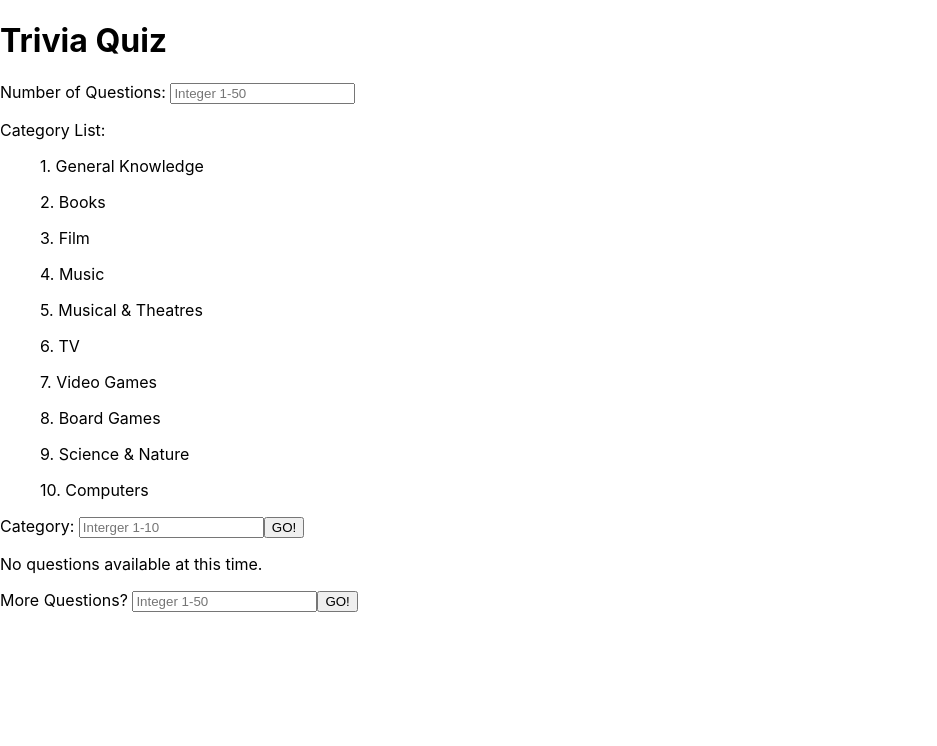
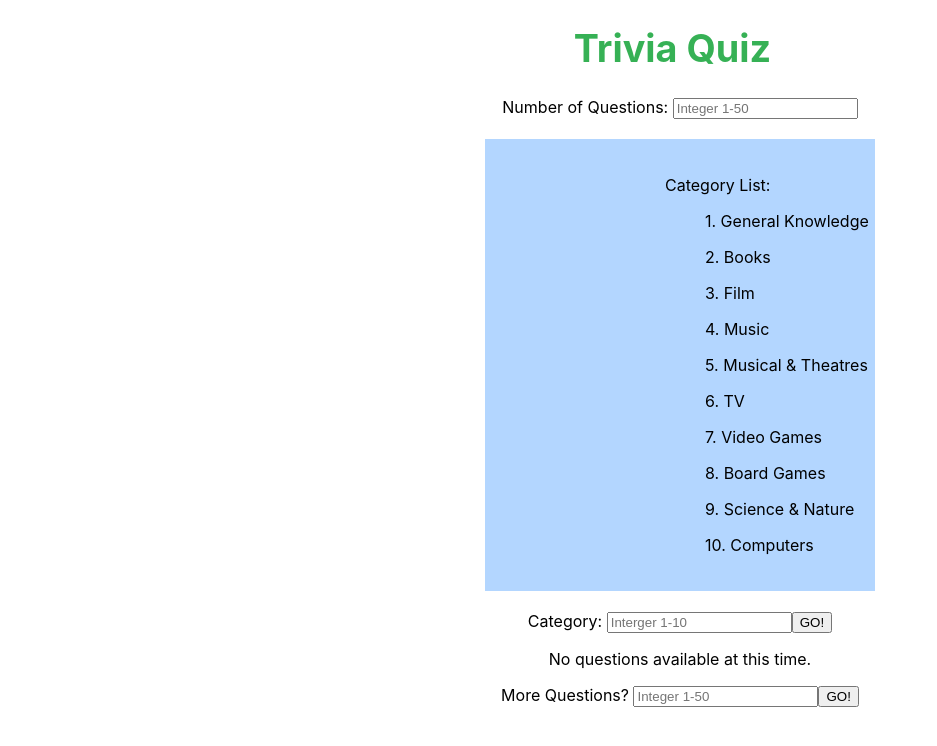
Before and after one commit to anishapoudel/triviaapp, a React (Create React App) app: page / in a window 1280 px wide. Shown: the top 746 px of the page, without its empty margins (0-937 px from the left). Built offline with nearby package versions, Linux system fonts and the light colour scheme.

Commit message:
Update App.css

```diff
--- a/src/App.css
+++ b/src/App.css
@@ -1,38 +1,27 @@
-.App {
+.title {
+  /* /* margin-right: 28px; */
+  margin-left: 45px;
+  font-size: 0.5cm;
+  margin-left: -15px;
+
+  color: rgb(54, 177, 85);
+}
+.page {
+  margin-left: 80px;
   text-align: center;
 }
-
-.App-logo {
-  height: 40vmin;
-  pointer-events: none;
+.categories {
+  background-color: rgb(179, 214, 255);
+  margin-right: 405px;
+  margin-top: 20px;
+  margin-bottom: 20px;
+  margin-left: 405px;
+  padding-left: 180px;
+  padding-bottom: 20px;
+  padding-top: 20px;
+  /* margin-left: -115px; */
+  text-align: left;
 }
-
-@media (prefers-reduced-motion: no-preference) {
-  .App-logo {
-    animation: App-logo-spin infinite 20s linear;
-  }
+.q {
+  text-align: left;
 }
-
-.App-header {
-  background-color: #282c34;
-  min-height: 100vh;
-  display: flex;
-  flex-direction: column;
-  align-items: center;
-  justify-content: center;
-  font-size: calc(10px + 2vmin);
-  color: white;
-}
-
-.App-link {
-  color: #61dafb;
-}
-
-@keyframes App-logo-spin {
-  from {
-    transform: rotate(0deg);
-  }
-  to {
-    transform: rotate(360deg);
-  }
-}
```
